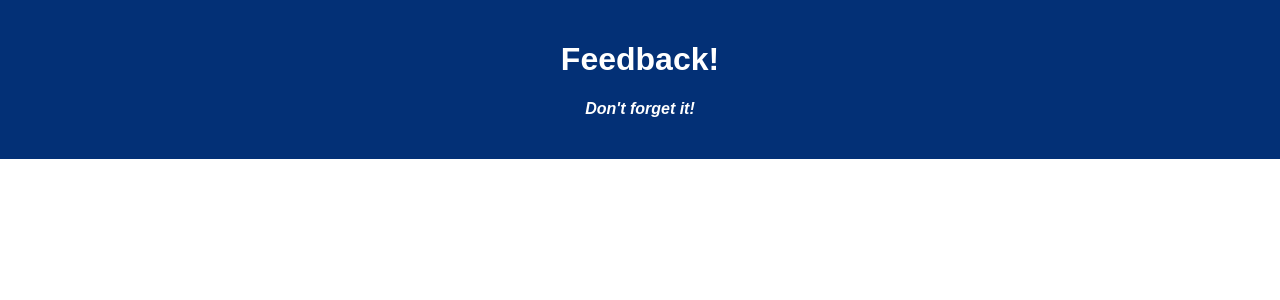
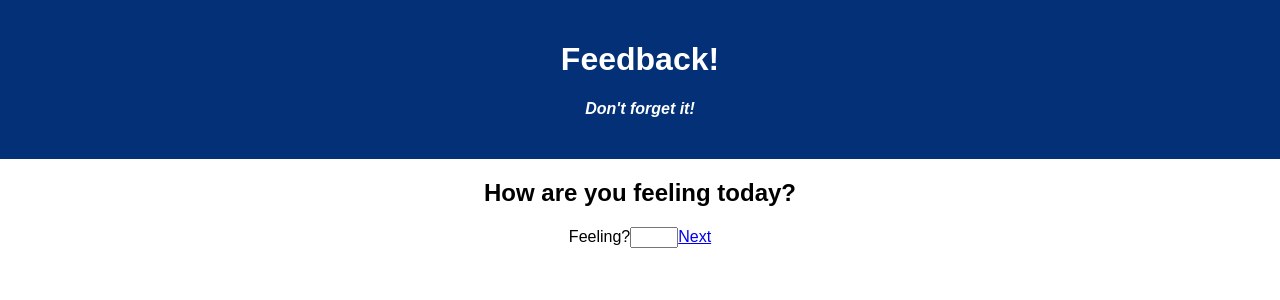
Before and after one commit to NH-pro/weekend-redux-feedback-loop, a React (Create React App) app: page / in a window 1280 px wide. Shown: the top 300 px of the page. Built offline with nearby package versions, Linux system fonts and the light colour scheme.

Commit message:
finisehd base of feeling and understanding componenets

```diff
--- a/src/components/App/App.jsx
+++ b/src/components/App/App.jsx
@@ -1,15 +1,31 @@
 import React from 'react';
 import axios from 'axios';
 import './App.css';
+
+// Router
+import { HashRouter as Router, Route, Link } from 'react-router-dom';
+
+// Components
+import Header from '../Header/Header';
+import Feeling from '../Feeling/Feeling';
+import Understanding from '../Understanding/Understanding';
 
 function App() {
 
   return (
     <div className='App'>
-      <header className='App-header'>
-        <h1 className='App-title'>Feedback!</h1>
-        <h4>Don't forget it!</h4>
-      </header>
+      <Header />
+      <Router>
+        <form onSubmit={(event) => submitFeedback(event)}>
+          <Route path='/' exact>
+            <Feeling />
+          </Route>
+
+          <Route path='/understanding' exaxct>
+            <Understanding />
+          </Route>
+        </form>
+      </Router>
     </div>
   );
 }
--- /dev/null
+++ b/src/components/Feeling/Feeling.jsx
@@ -0,0 +1,12 @@
+import { Link } from 'react-router-dom';
+export default function Feeling() {
+    return (
+        <>
+            <h2>How are you feeling today?</h2>
+            <label> Feeling?
+                <input type="number" min="0" max="5"></input>
+            </label>
+            <Link to="/understanding">Next</Link>
+        </>
+    )
+};
--- /dev/null
+++ b/src/components/Header/Header.jsx
@@ -0,0 +1,8 @@
+export default function Header() {
+    return (
+        <header className='App-header'>
+            <h1 className='App-title'>Feedback!</h1>
+            <h4>Don't forget it!</h4>
+        </header>
+    )
+};
--- /dev/null
+++ b/src/components/Understanding/Understanding.jsx
@@ -0,0 +1,12 @@
+import { Link } from 'react-router-dom';
+export default function Understanding() {
+    return (
+        <>
+            <h2>How well are you understanding the content?</h2>
+            <label> Understanding?
+                <input type="number" min="0" max="5"></input>
+            </label>
+            <Link to="/supported">Next</Link>
+        </>
+    )
+};
--- a/src/index.js
+++ b/src/index.js
@@ -4,7 +4,7 @@ import './index.css';
 import App from './components/App/App';
 import registerServiceWorker from './registerServiceWorker';
 
-// Redux Stuff
+// Redux Imports
 import { createStore, combineReducers, applyMiddleware } from 'redux';
 import { Provider } from 'react-redux';
 import logger from 'redux-logger';
@@ -18,5 +18,18 @@ const feelingReducer = (state = 0, action) => {
     return state;
 }
 
-ReactDOM.render(<App />, document.getElementById('root'));
-registerServiceWorker();
+// Store
+const storeInstance = createStore(
+    combineReducers({
+        feelingReducer
+    }),
+    applyMiddleware(logger)
+);
+
+// Render
+ReactDOM.render(
+    <Provider store={storeInstance}>
+        <App />
+    </Provider>,
+    document.getElementById('root'));
+    registerServiceWorker();
```
